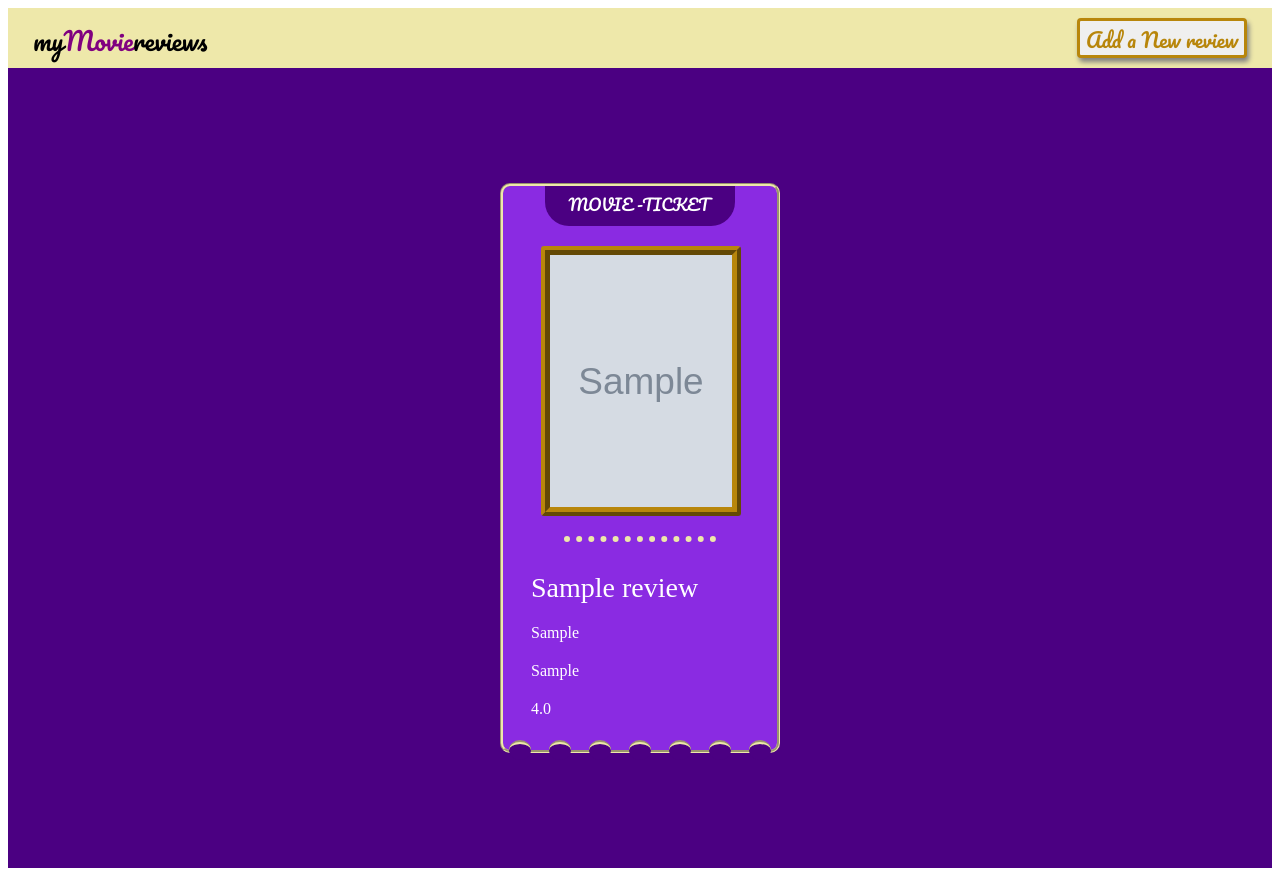
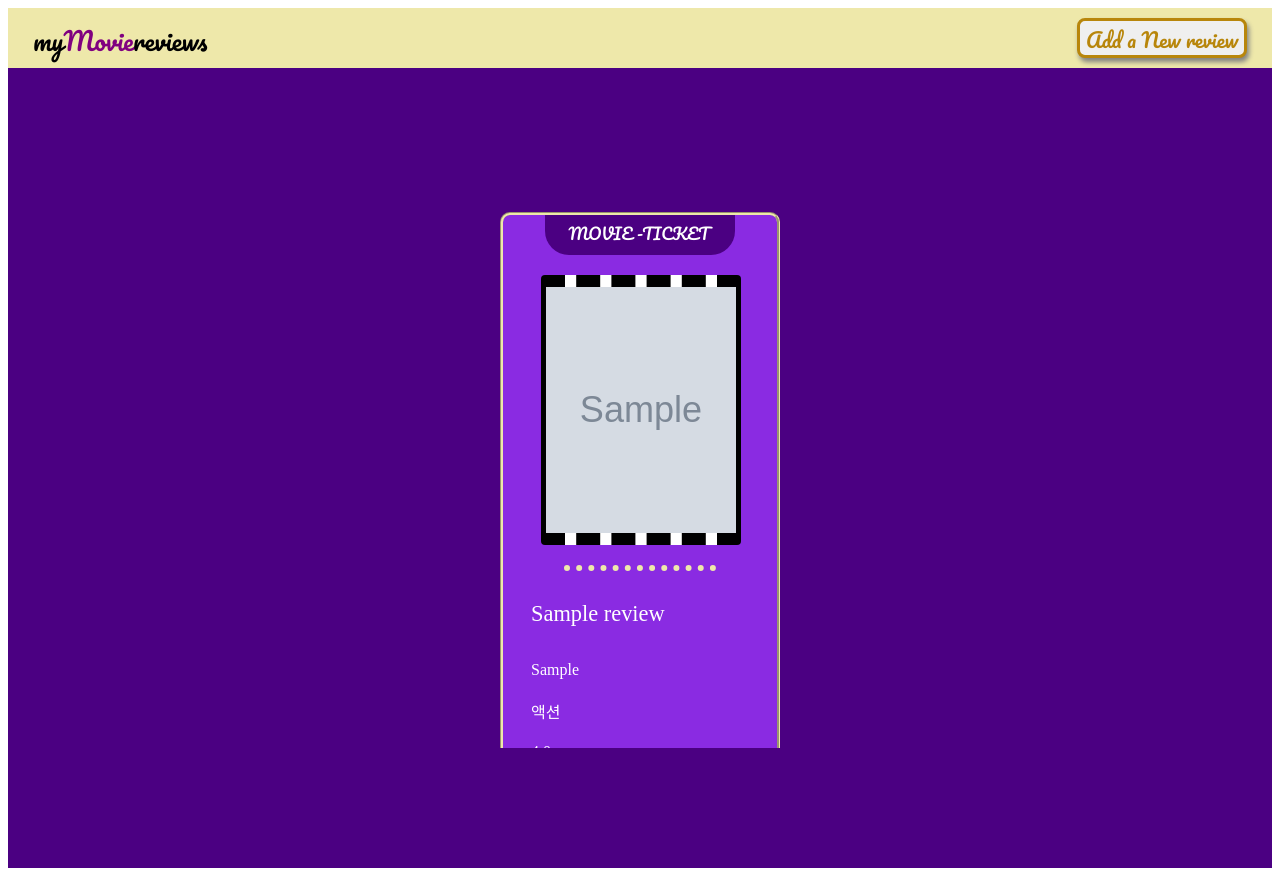
Before and after one commit to Pirogramming-22/Nam-Kyeongmin, a Django app: page /review/ in a window 1280 px wide. Run offline with Django 5.2, Linux system fonts and the light colour scheme; tables that the repository leaves empty hold one stand-in row (values such as "Sample post"); grey boxes marked "Sample" are stand-in pictures; some web fonts are replaced.

Commit message:
add: 백엔드 챌린지 구현 추가

```diff
--- a/myMovieReviews/review/models.py
+++ b/myMovieReviews/review/models.py
@@ -4,7 +4,16 @@ class Review(models.Model):
     poster = models.FileField(upload_to='templates/poster/', blank=True)
     title = models.TextField()
     release = models.TextField()
-    genre = models.CharField(max_length=200)
+    GENRE_CHOICES = [
+        ('act', '액션'),
+        ('dra', '드라마'),
+        ('roco', '로맨스/코미디'),
+        ('sf', 'SF'),
+        ('hor', '스릴러'),
+        ('ani', '애니메이션'),
+        ('fan', '판타지'),
+    ]
+    genre = models.CharField(max_length=20, choices=GENRE_CHOICES, default='dra')
     stars = models.FloatField()
     director = models.TextField()
     actor = models.TextField()
--- a/myMovieReviews/review/templates/review/create.html
+++ b/myMovieReviews/review/templates/review/create.html
@@ -52,7 +52,7 @@
             font-family: "Pacifico", serif;
             color: darkgoldenrod;
             border: 3px solid darkgoldenrod;
-            border-radius: 4px;
+            border-radius: 8px;
             box-shadow: 2px 4px 5px gray;
             transition: 0.2s ease-out 0s;
         }
@@ -135,8 +135,7 @@
                     <input type="text" id="release" name="release">
                 </div>
                 <div class="field">
-                    <label for="genre">장르:</label>
-                    <input type="text" id="genre" name="genre">
+                    <label for="genre">장르: {{genre_form.genre}}</label>
                 </div>
                 <div class="field">
                     <label for="stars">별점:</label>
--- a/myMovieReviews/review/templates/review/list.html
+++ b/myMovieReviews/review/templates/review/list.html
@@ -47,7 +47,7 @@
             font-family: "Pacifico", serif;
             color: darkgoldenrod;
             border: 3px solid darkgoldenrod;
-            border-radius: 4px;
+            border-radius: 8px;
             box-shadow: 2px 4px 5px gray;
             transition: 0.2s ease-out 0s;
         }
@@ -67,7 +67,20 @@
         .review_list {
             display: flex;
             gap: 30px;
+            overflow-x: scroll;
+            overflow-y: clip;
+            height: 70%;
+            padding-top: 24px;
+            padding-inline: 30px;
         }
+        .review_list::-webkit-scrollbar {
+            width: 8px;
+        }
+        .review_list::-webkit-scrollbar-thumb {
+            background: #b597f2;
+            border-radius: 10px;
+        }
+
         .review_card {
             width: 280px;
             height: fit-content;
@@ -135,8 +148,10 @@
             width: 200px;
             height: 270px;
             margin: 20px;
-            border: 9px ridge DarkGoldenRod;
-            border-radius: 3px;
+            border-block: 12px dashed black;
+            border-inline: 5px solid black;
+            background-color: white;
+            border-radius: 4px;
         }
         .movie_img > img {
             width: 100%;
@@ -160,11 +175,12 @@
             font-size: 16px;
         }
         .bold {
-            font-size: 28px;
             text-decoration: none;
             color: white;
             margin: 10px;
             transition: 0.2s ease-in;
+            height: 40px;
+            font-size: 1.4rem;
         }
         .review_card:hover .bold:hover {
             color: darkgoldenrod;
@@ -188,7 +204,7 @@
                 <div class="movie_info">
                     <a href="{% url 'review:review_detail' review.pk %}" class="bold">{{review.title}}</a>
                     <p>{{review.release}}</p>
-                    <p>{{review.genre}}</p>
+                    <p>{{review.get_genre_display}}</p>
                     <p>{{review.stars}}</p>
                 </div>
                 <div class="dot_1"></div>
--- a/myMovieReviews/review/templates/review/update.html
+++ b/myMovieReviews/review/templates/review/update.html
@@ -52,7 +52,7 @@
             font-family: "Pacifico", serif;
             color: darkgoldenrod;
             border: 3px solid darkgoldenrod;
-            border-radius: 4px;
+            border-radius: 8px;
             box-shadow: 2px 4px 5px gray;
             transition: 0.2s ease-out 0s;
         }
@@ -62,7 +62,7 @@
             font-size: 20px;
             font-weight: 500;
             border: 3px solid purple;
-            border-radius: 4px;
+            border-radius: 8px;
             box-shadow: 2px 4px 4px RebeccaPurple;
             transition: 0.2s ease-out 0s;
             color: purple;
@@ -151,7 +151,7 @@
                 </div>
                 <div class="field">
                     <label for="genre">장르:</label>
-                    <input type="text" id="genre" name="genre" value="{{review.genre}}">
+                    {{genre_form.genre}}
                 </div>
                 <div class="field">
                     <label for="stars">별점:</label>
--- a/myMovieReviews/review/views.py
+++ b/myMovieReviews/review/views.py
@@ -1,6 +1,7 @@
 from django.urls import reverse
 from django.shortcuts import render, redirect
 from .models import Review
+from .forms import GenreForm
 
 def review_list(request):
     reviews = Review.objects.all()
@@ -9,8 +10,15 @@ def review_list(request):
     }
     return render(request, 'review/list.html', context)
 
+def calc_running_time(running_time):
+    total_time = int(running_time.replace('분', '').strip())
+    hour = total_time // 60
+    min = total_time % 60
+    return f"{hour}시간 {min}분"
+
 def review_detail(request, pk):
     review = Review.objects.get(id=pk)
+    review.running_time = calc_running_time(review.running_time)
     context = {
         'review': review
     }
@@ -18,11 +26,14 @@ def review_detail(request, pk):
 
 def review_create(request):
     if request.method == 'POST':
+        genre_form = GenreForm(request.POST)
+        if genre_form.is_valid():
+            genre = genre_form.cleaned_data['genre']
         review = Review.objects.create(
             poster = request.FILES['poster'],
             title = request.POST['title'],
             release = request.POST['release'],
-            genre = request.POST['genre'],
+            genre = genre,
             stars = request.POST['stars'],
             director = request.POST['director'],
             actor = request.POST['actor'],
@@ -30,7 +41,8 @@ def review_create(request):
             summary = request.POST['summary'],
         )
         return redirect(reverse('review:review_list'))
-    return render(request, 'review/create.html')
+    genre_for_get = GenreForm()
+    return render(request, 'review/create.html', {'genre_form': genre_for_get})
 
 def review_update(request, pk):
     exist_review = Review.objects.get(id=pk)
@@ -38,16 +50,19 @@ def review_update(request, pk):
         poster = request.FILES.get('poster') or exist_review.poster
         title = request.POST.get('title')
         release = request.POST.get('release')
-        genre = request.POST.get('genre')
+        genre = GenreForm(request.POST, instance=exist_review)
         stars = request.POST.get('stars')
         director = request.POST.get('director')
         actor = request.POST.get('actor')
         running_time = request.POST.get('running_time')
         summary = request.POST.get('summary')
+
+        if genre.is_valid():
+            store_genre = genre.cleaned_data['genre']
         exist_review.poster = poster
         exist_review.title = title
         exist_review.release = release
-        exist_review.genre = genre
+        exist_review.genre = store_genre
         exist_review.stars = stars
         exist_review.director = director
         exist_review.actor = actor
@@ -56,8 +71,10 @@ def review_update(request, pk):
         exist_review.save()
         return redirect('review:review_detail', pk=exist_review.pk)
 
+    genre_for_get = GenreForm(instance=exist_review)
     context = {
-        'review': exist_review
+        'review': exist_review,
+        'genre_form': genre_for_get,
     }
     return render(request, 'review/update.html', context)
 
```
Also changed, not shown: myMovieReviews/review/forms.py (added, +7 -0 lines), myMovieReviews/review/templates/review/detail.html (+7 -5 lines), myMovieReviews/README.md, myMovieReviews/review/migrations/0005_alter_review_genre.py (added), myMovieReviews/review/migrations/0006_alter_review_genre.py (added), myMovieReviews/review/templates/poster/movie_1.jpg (deleted), myMovieReviews/review/templates/poster/movie_2.jpg (deleted), myMovieReviews/review/templates/poster/movie_3.jpg (deleted), myMovieReviews/review/templates/poster/movie_4.jpg (deleted).
